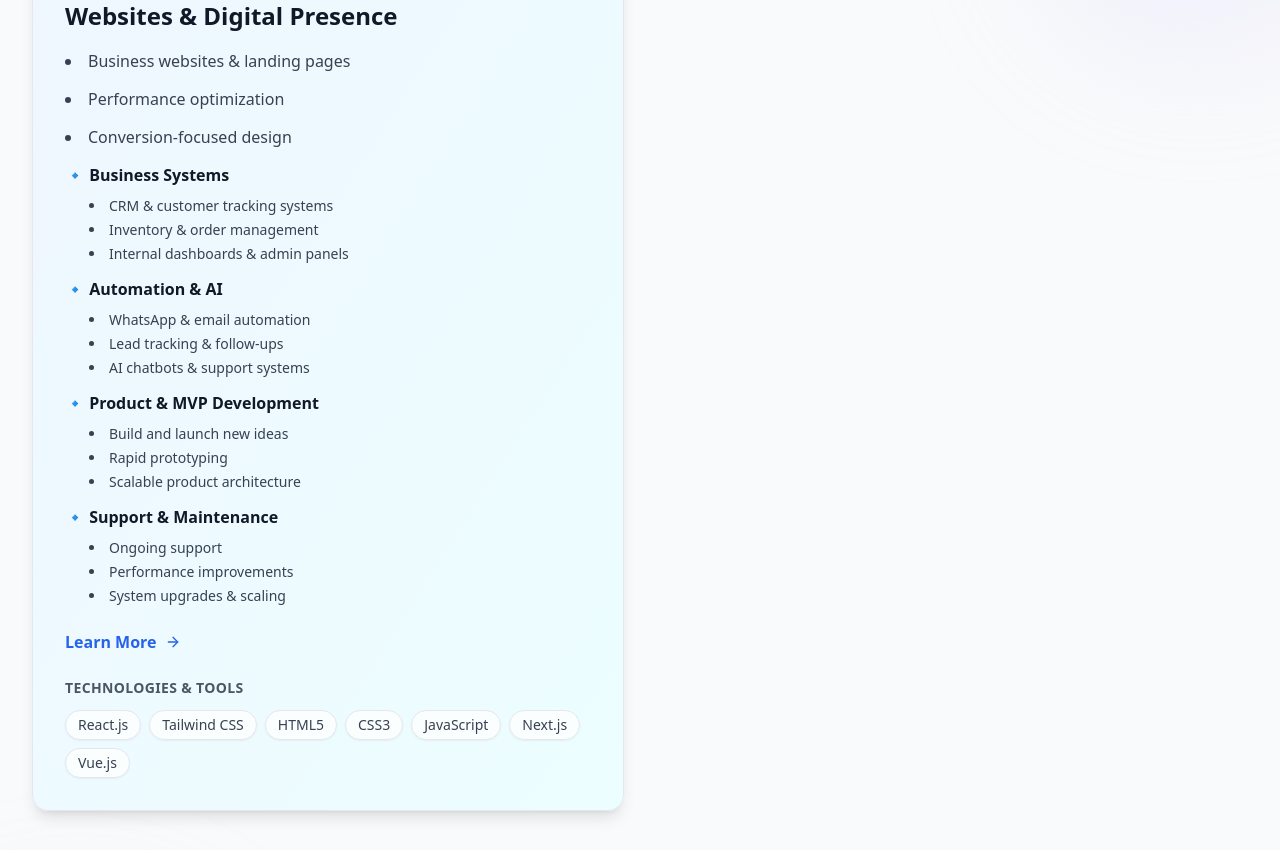
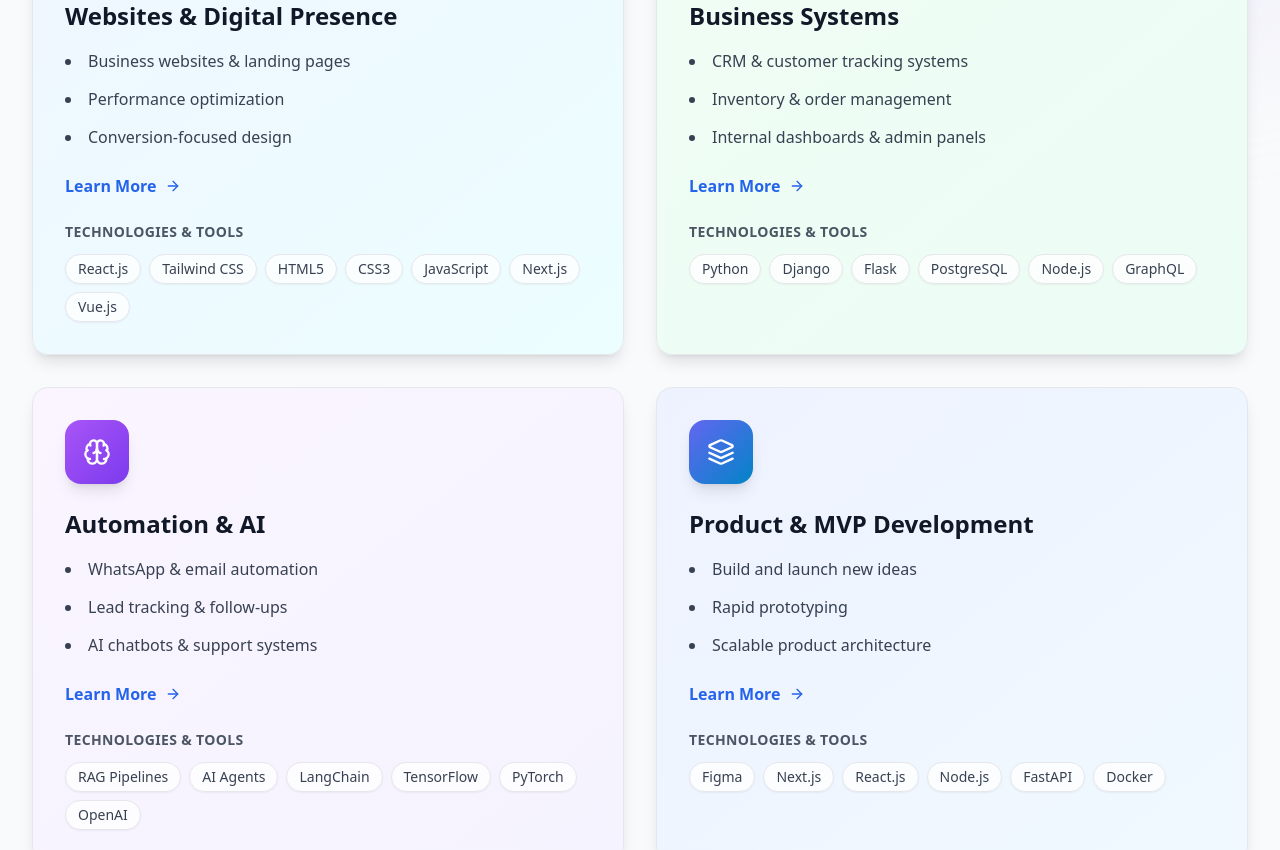
Before and after one commit to kushalyadav0/Defite, a React (Vite) app: page / in a window 1280 px wide. Shown: the part 2220-3070 px from the top of the page. Built offline with nearby package versions, Linux system fonts and the light colour scheme.

Commit message:
services improvement.

```diff
--- a/src/components/Services.jsx
+++ b/src/components/Services.jsx
@@ -1,5 +1,5 @@
 import React, { useEffect, useRef } from 'react';
-import { Code, Server, Brain, Shield, ArrowRight } from 'lucide-react';
+import { Code, Server, Brain, Shield, ArrowRight, Layers } from 'lucide-react';
 
 const Services = () => {
   const servicesRef = useRef(null);
@@ -30,43 +30,59 @@ const Services = () => {
       description: [
         'Business websites & landing pages',
         'Performance optimization',
-        'Conversion-focused design',
-        {
-          heading: '🔹 Business Systems',
-          items: [
-            'CRM & customer tracking systems',
-            'Inventory & order management',
-            'Internal dashboards & admin panels'
-          ]
-        },
-        {
-          heading: '🔹 Automation & AI',
-          items: [
-            'WhatsApp & email automation',
-            'Lead tracking & follow-ups',
-            'AI chatbots & support systems'
-          ]
-        },
-        {
-          heading: '🔹 Product & MVP Development',
-          items: [
-            'Build and launch new ideas',
-            'Rapid prototyping',
-            'Scalable product architecture'
-          ]
-        },
-        {
-          heading: '🔹 Support & Maintenance',
-          items: [
-            'Ongoing support',
-            'Performance improvements',
-            'System upgrades & scaling'
-          ]
-        }
+        'Conversion-focused design'
       ],
       technologies: ['React.js', 'Tailwind CSS', 'HTML5', 'CSS3', 'JavaScript', 'Next.js', 'Vue.js'],
       gradient: 'from-blue-500 to-cyan-600',
       bgGradient: 'from-blue-50 to-cyan-50 dark:from-blue-900/20 dark:to-cyan-900/20'
+    },
+    {
+      title: 'Business Systems',
+      icon: Server,
+      description: [
+        'CRM & customer tracking systems',
+        'Inventory & order management',
+        'Internal dashboards & admin panels'
+      ],
+      technologies: ['Python', 'Django', 'Flask', 'PostgreSQL', 'Node.js', 'GraphQL'],
+      gradient: 'from-green-500 to-emerald-600',
+      bgGradient: 'from-green-50 to-emerald-50 dark:from-green-900/20 dark:to-emerald-900/20'
+    },
+    {
+      title: 'Automation & AI',
+      icon: Brain,
+      description: [
+        'WhatsApp & email automation',
+        'Lead tracking & follow-ups',
+        'AI chatbots & support systems'
+      ],
+      technologies: ['RAG Pipelines', 'AI Agents', 'LangChain', 'TensorFlow', 'PyTorch', 'OpenAI'],
+      gradient: 'from-purple-500 to-violet-600',
+      bgGradient: 'from-purple-50 to-violet-50 dark:from-purple-900/20 dark:to-violet-900/20'
+    },
+    {
+      title: 'Product & MVP Development',
+      icon: Layers,
+      description: [
+        'Build and launch new ideas',
+        'Rapid prototyping',
+        'Scalable product architecture'
+      ],
+      technologies: ['Figma', 'Next.js', 'React.js', 'Node.js', 'FastAPI', 'Docker'],
+      gradient: 'from-indigo-500 to-sky-600',
+      bgGradient: 'from-indigo-50 to-sky-50 dark:from-indigo-900/20 dark:to-sky-900/20'
+    },
+    {
+      title: 'Support & Maintenance',
+      icon: Shield,
+      description: [
+        'Ongoing support',
+        'Performance improvements',
+        'System upgrades & scaling'
+      ],
+      technologies: ['Monitoring', 'CI/CD', 'Cloud Security', 'AWS', 'Kubernetes', 'Logging'],
+      gradient: 'from-orange-500 to-red-600',
+      bgGradient: 'from-orange-50 to-red-50 dark:from-orange-900/20 dark:to-red-900/20'
     }
   ];
 
```
